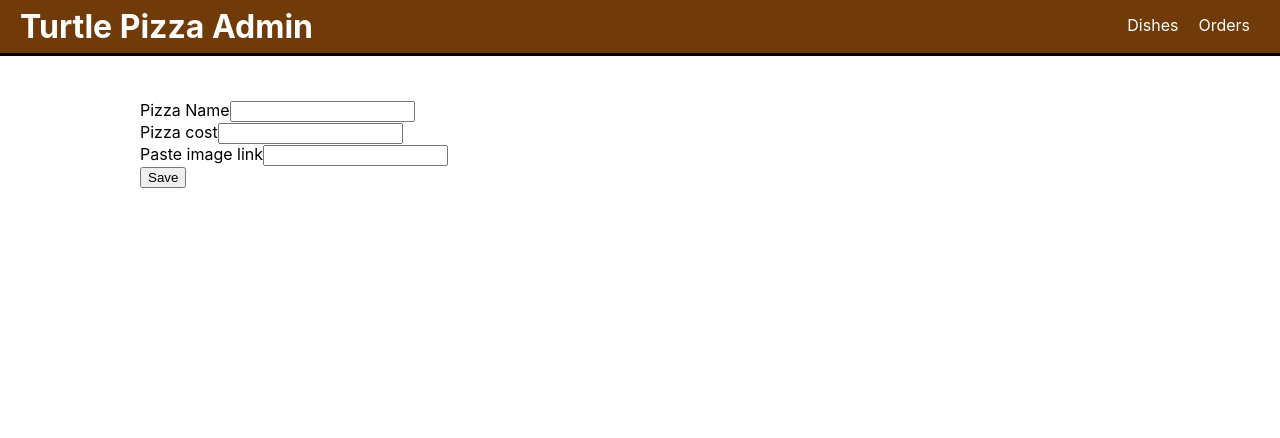
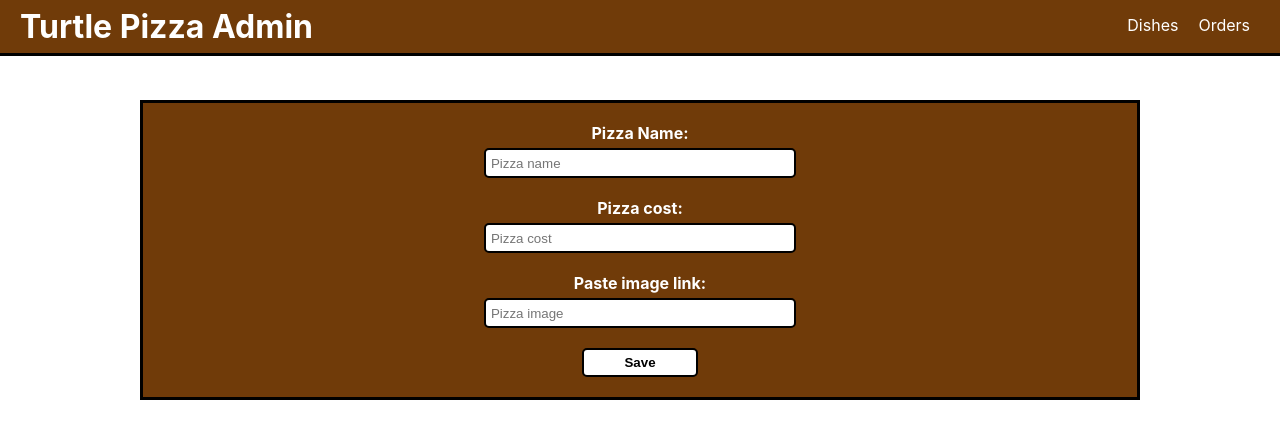
Before and after one commit to erazavr/-homework-71-lab-Kurmanbekov-Tumanbaev, a React (Create React App) app: page /newDish in a window 1280 px wide. Shown: the top 438 px of the page. Built offline with nearby package versions, Linux system fonts and the light colour scheme.

Commit message:
Passed styles

```diff
--- a/src/containers/NewDish/NewDish.js
+++ b/src/containers/NewDish/NewDish.js
@@ -22,35 +22,41 @@ class NewDish extends Component {
     render() {
         return (
             <div>
-                <form onSubmit={this.newDishHandler}>
-                    <div>
-                        <label htmlFor="name">Pizza Name</label>
+                <form onSubmit={this.newDishHandler} className='form'>
+                    <div className='form-inner'>
+                        <label htmlFor="name" className='label'>Pizza Name</label>
                         <input
+                            className='field'
                             type="text"
                             id='name'
                             name='dishName'
                             onChange={this.valueChanged}
+                            placeholder='Pizza name'
                         />
                     </div>
-                    <div>
-                        <label htmlFor="cost">Pizza cost</label>
+                    <div className='form-inner'>
+                        <label htmlFor="cost" className='label'>Pizza cost</label>
                         <input
+                            className='field'
                             type="number"
                             id='cost'
                             name='cost'
                             onChange={this.valueChanged}
+                            placeholder='Pizza cost'
                         />
                     </div>
-                    <div>
-                        <label htmlFor="link">Paste image link</label>
+                    <div className='form-inner'>
+                        <label htmlFor="link" className='label'>Paste image link</label>
                         <input
+                            className='field'
                             type="text"
                             id='link'
                             name='imgUrl'
                             onChange={this.valueChanged}
+                            placeholder='Pizza image'
                         />
                     </div>
-                    <button type='submit'>Save</button>
+                    <button type='submit' className='form-btn'>Save</button>
                 </form>
             </div>
         );
```
